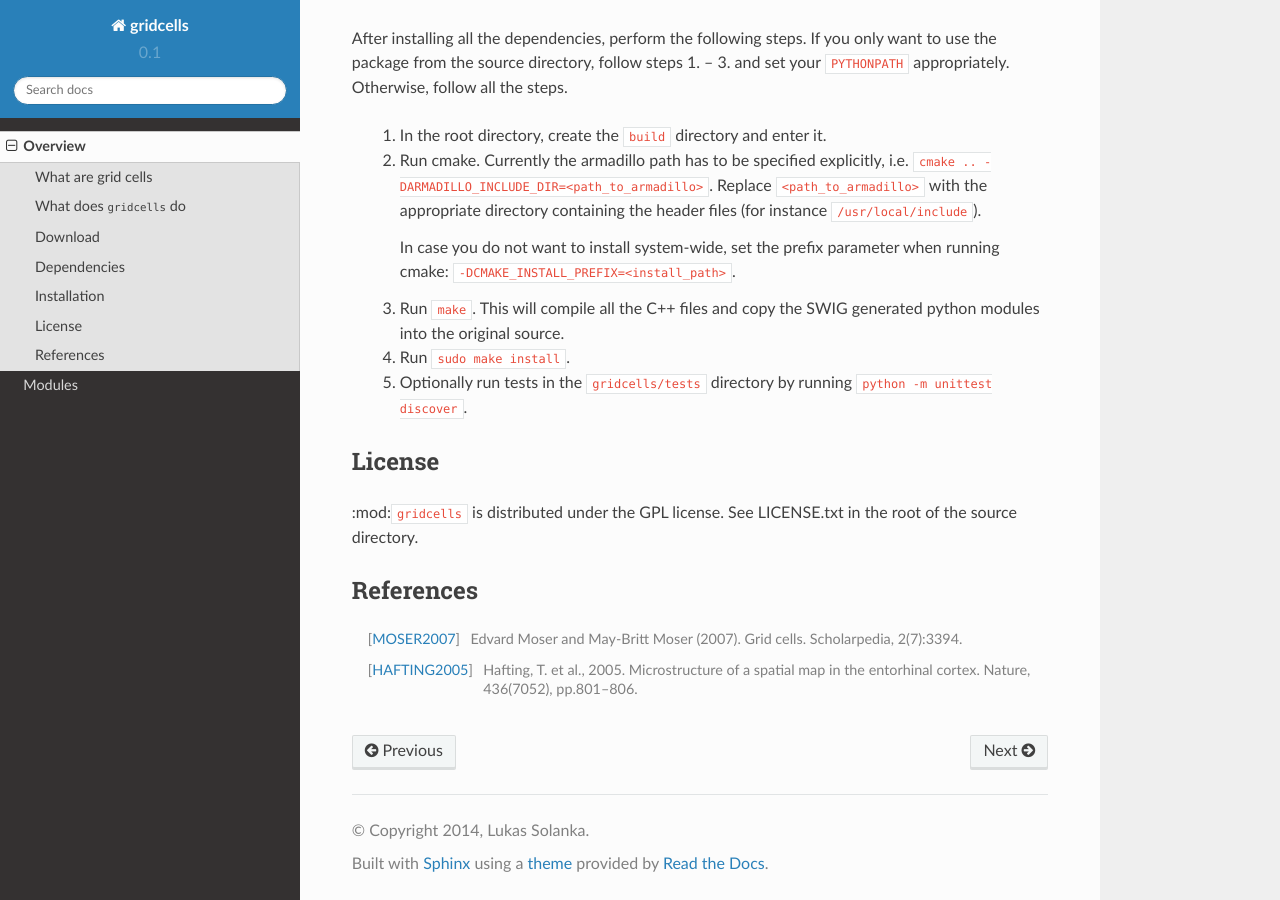
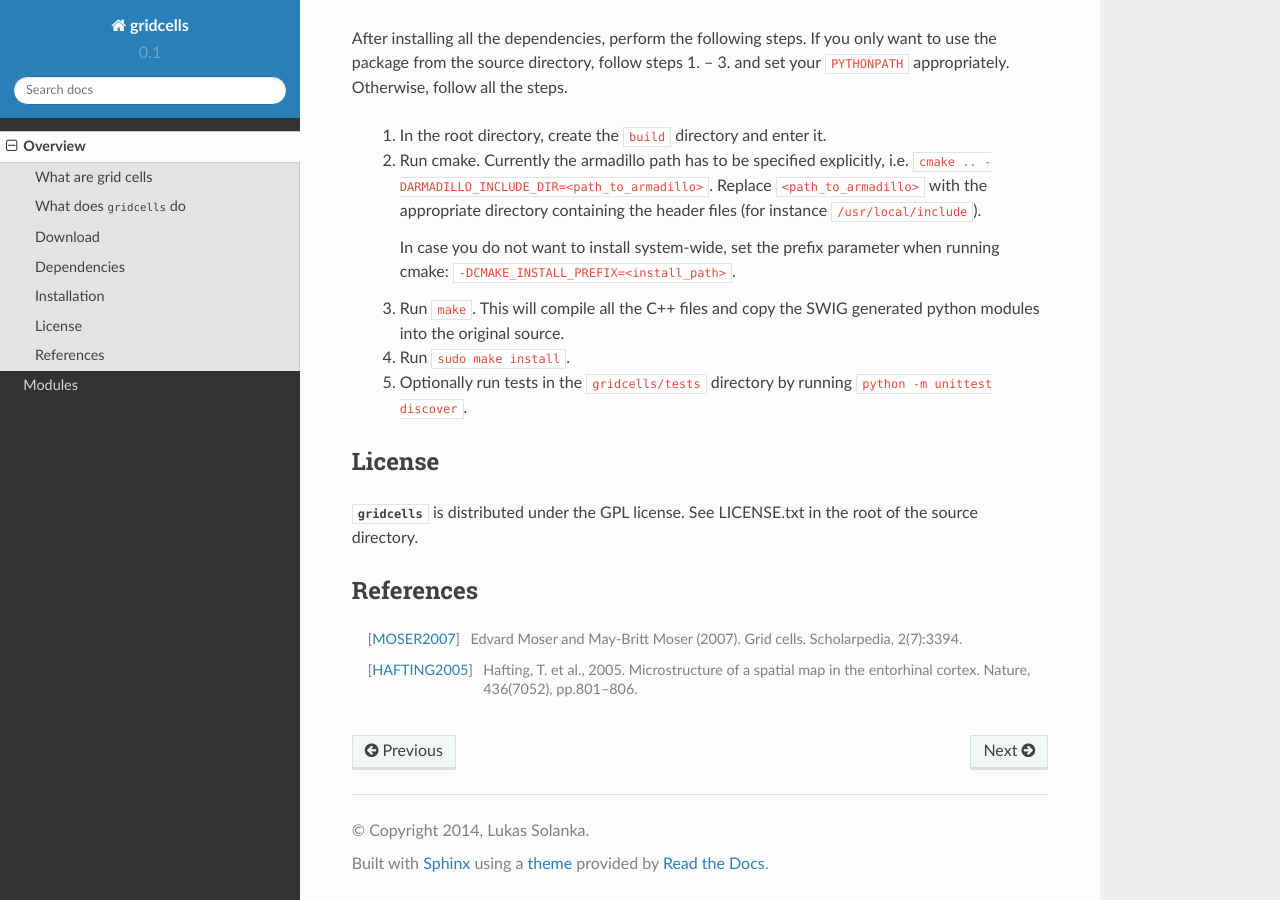
Before and after one commit to MattNolanLab/gridcells, a Sphinx documentation site: the page built from doc/src/overview/index.rst, in a window 1280 px wide and 900 px high, scrolled down 926 px. Built offline with Sphinx 7.4.7 and the Read the Docs theme 2.0.0, drawn with Linux system fonts in a browser that asks for light colours; formulas are drawn with MathJax 3.

Commit message:
fix typo in doc

```diff
--- a/doc/src/overview/index.rst
+++ b/doc/src/overview/index.rst
@@ -75,7 +75,7 @@ set your ``PYTHONPATH`` appropriately. Otherwise, follow all the steps.
 License
 -------
 
-:mod:``gridcells`` is distributed under the GPL license. See LICENSE.txt in the
+:mod:`gridcells` is distributed under the GPL license. See LICENSE.txt in the
 root of the source directory.
 
 
```
